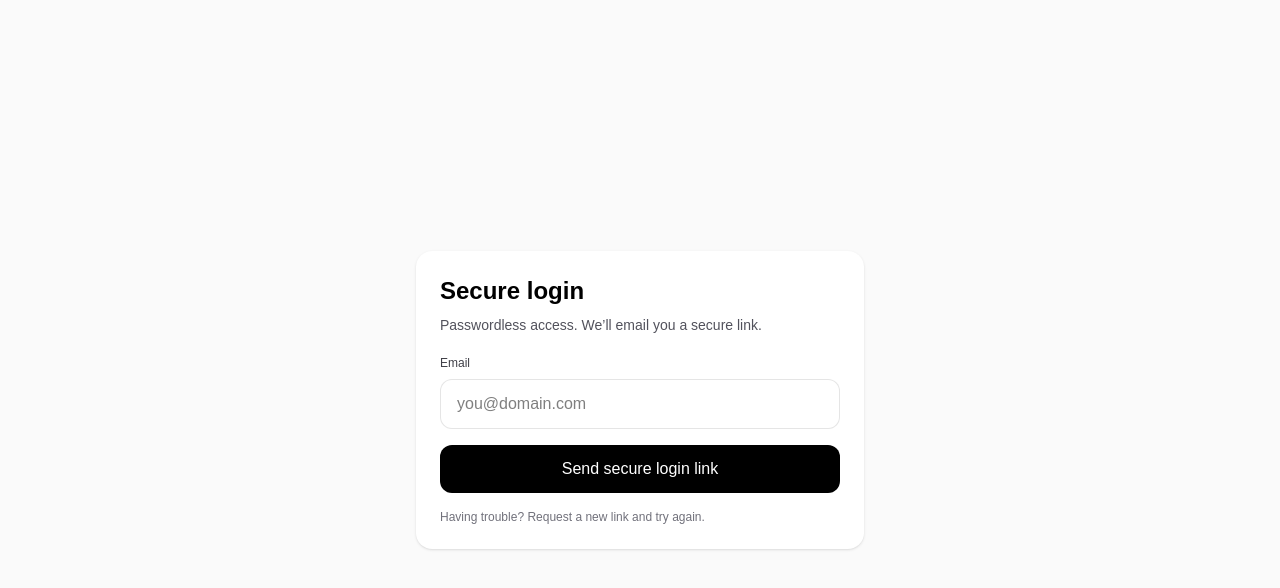
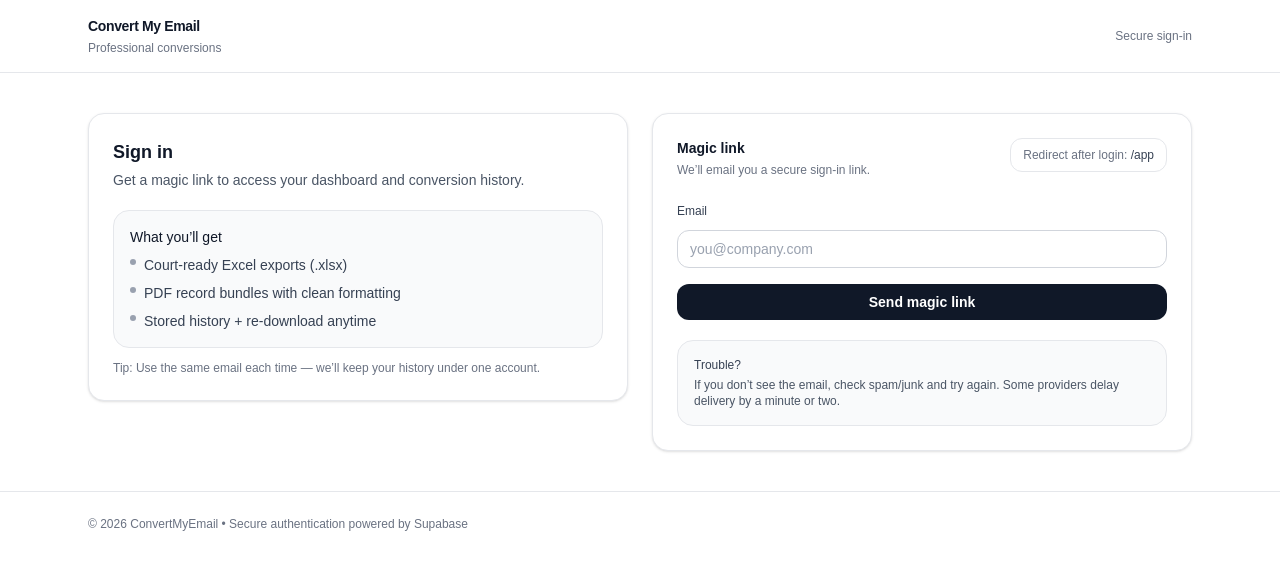
Before and after one commit to convertmyemail/convertmyemail-app, a Next.js app: page /login in a window 1280 px wide. Shown: the top 588 px of the page. Built offline with nearby package versions, Linux system fonts and the light colour scheme; no server answers.

Commit message:
Redesign login page to match app UI

```diff
--- a/app/login/page.tsx
+++ b/app/login/page.tsx
@@ -1,18 +1,170 @@
-import { Suspense } from "react";
-import LoginClient from "./LoginClient";
+"use client";
+
+import { useEffect, useMemo, useState } from "react";
+import { useRouter, useSearchParams } from "next/navigation";
+import { supabase } from "../../lib/supabase/browser";
 
 export default function LoginPage() {
+  const router = useRouter();
+  const searchParams = useSearchParams();
+
+  const nextPath = useMemo(() => {
+    const n = searchParams?.get("next");
+    // keep it simple + safe: only allow relative next
+    if (!n || !n.startsWith("/")) return "/app";
+    return n;
+  }, [searchParams]);
+
+  const [email, setEmail] = useState("");
+  const [status, setStatus] = useState<string>("");
+  const [loading, setLoading] = useState(false);
+
+  // If already logged in, bounce to app
+  useEffect(() => {
+    supabase.auth.getSession().then(({ data }) => {
+      if (data.session) router.push(nextPath);
+    });
+  }, [router, nextPath]);
+
+  const sendMagicLink = async () => {
+    setStatus("");
+    const trimmed = email.trim();
+
+    if (!trimmed) {
+      setStatus("Please enter your email address.");
+      return;
+    }
+
+    setLoading(true);
+    try {
+      const redirectTo = `${window.location.origin}/auth/callback?next=${encodeURIComponent(
+        nextPath
+      )}`;
+
+      const { error } = await supabase.auth.signInWithOtp({
+        email: trimmed,
+        options: {
+          emailRedirectTo: redirectTo,
+        },
+      });
+
+      if (error) throw error;
+
+      setStatus("Magic link sent. Check your email to sign in.");
+    } catch (e: any) {
+      setStatus(e?.message || "Failed to send magic link.");
+    } finally {
+      setLoading(false);
+    }
+  };
+
   return (
-    <Suspense
-      fallback={
-        <div className="flex min-h-screen items-center justify-center bg-zinc-50 dark:bg-black px-6">
-          <div className="w-full max-w-md rounded-2xl bg-white dark:bg-zinc-950 p-6 shadow">
-            <p className="text-sm text-zinc-700 dark:text-zinc-300">Loading…</p>
+    <div className="min-h-screen bg-white text-gray-900">
+      {/* Top bar (matches your app vibe) */}
+      <header className="sticky top-0 z-10 border-b border-gray-200 bg-white/80 backdrop-blur">
+        <div className="mx-auto flex max-w-6xl items-center justify-between px-6 py-4">
+          <div>
+            <div className="text-sm font-semibold tracking-tight">Convert My Email</div>
+            <div className="mt-1 text-xs text-gray-500">Professional conversions</div>
           </div>
+          <div className="text-xs text-gray-500">Secure sign-in</div>
         </div>
-      }
-    >
-      <LoginClient />
-    </Suspense>
+      </header>
+
+      <main className="mx-auto flex max-w-6xl flex-col gap-6 px-6 py-10 md:flex-row md:items-start">
+        {/* Left “brand” panel */}
+        <section className="w-full md:w-1/2">
+          <div className="rounded-2xl border border-gray-200 bg-white p-6 shadow-sm">
+            <h1 className="text-lg font-semibold">Sign in</h1>
+            <p className="mt-1 text-sm text-gray-600">
+              Get a magic link to access your dashboard and conversion history.
+            </p>
+
+            <div className="mt-5 space-y-3">
+              <div className="rounded-2xl border border-gray-200 bg-gray-50 p-4">
+                <div className="text-sm font-medium text-gray-900">What you’ll get</div>
+                <ul className="mt-2 space-y-2 text-sm text-gray-700">
+                  <li className="flex gap-2">
+                    <span className="mt-1 inline-block h-1.5 w-1.5 rounded-full bg-gray-400" />
+                    Court-ready Excel exports (.xlsx)
+                  </li>
+                  <li className="flex gap-2">
+                    <span className="mt-1 inline-block h-1.5 w-1.5 rounded-full bg-gray-400" />
+                    PDF record bundles with clean formatting
+                  </li>
+                  <li className="flex gap-2">
+                    <span className="mt-1 inline-block h-1.5 w-1.5 rounded-full bg-gray-400" />
+                    Stored history + re-download anytime
+                  </li>
+                </ul>
+              </div>
+
+              <p className="text-xs text-gray-500">
+                Tip: Use the same email each time — we’ll keep your history under one account.
+              </p>
+            </div>
+          </div>
+        </section>
+
+        {/* Right sign-in card */}
+        <section className="w-full md:w-1/2">
+          <div className="rounded-2xl border border-gray-200 bg-white p-6 shadow-sm">
+            <div className="flex items-start justify-between gap-4">
+              <div>
+                <div className="text-sm font-semibold">Magic link</div>
+                <div className="mt-1 text-xs text-gray-500">
+                  We’ll email you a secure sign-in link.
+                </div>
+              </div>
+
+              <div className="hidden rounded-xl border border-gray-200 bg-white px-3 py-2 text-xs text-gray-500 md:block">
+                Redirect after login: <span className="font-medium text-gray-700">{nextPath}</span>
+              </div>
+            </div>
+
+            <div className="mt-5">
+              <label className="text-xs font-medium text-gray-700">Email</label>
+              <input
+                className="mt-2 w-full rounded-xl border border-gray-300 bg-white px-3 py-2 text-sm outline-none ring-0 placeholder:text-gray-400 focus:border-gray-900"
+                placeholder="you@company.com"
+                value={email}
+                onChange={(e) => setEmail(e.target.value)}
+                inputMode="email"
+                autoComplete="email"
+              />
+            </div>
+
+            <button
+              className="mt-4 w-full rounded-xl bg-gray-900 px-4 py-2 text-sm font-semibold text-white hover:bg-black disabled:opacity-50"
+              onClick={sendMagicLink}
+              disabled={loading}
+              type="button"
+            >
+              {loading ? "Sending…" : "Send magic link"}
+            </button>
+
+            {status && (
+              <div className="mt-4 rounded-xl border border-gray-200 bg-white p-3">
+                <p className="text-sm text-gray-700">{status}</p>
+              </div>
+            )}
+
+            <div className="mt-5 rounded-2xl border border-gray-200 bg-gray-50 p-4">
+              <div className="text-xs font-medium text-gray-700">Trouble?</div>
+              <p className="mt-1 text-xs text-gray-600">
+                If you don’t see the email, check spam/junk and try again. Some providers delay
+                delivery by a minute or two.
+              </p>
+            </div>
+          </div>
+        </section>
+      </main>
+
+      <footer className="border-t border-gray-200">
+        <div className="mx-auto max-w-6xl px-6 py-6 text-xs text-gray-500">
+          © {new Date().getFullYear()} ConvertMyEmail • Secure authentication powered by Supabase
+        </div>
+      </footer>
+    </div>
   );
 }
```
